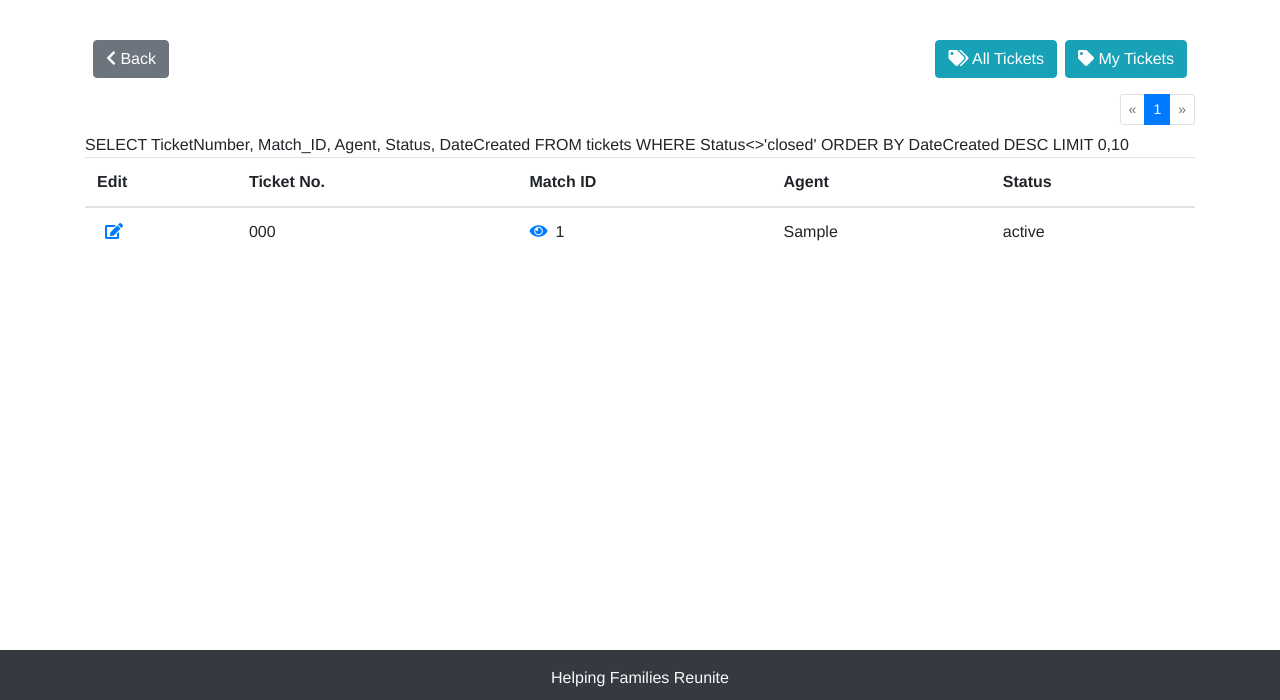
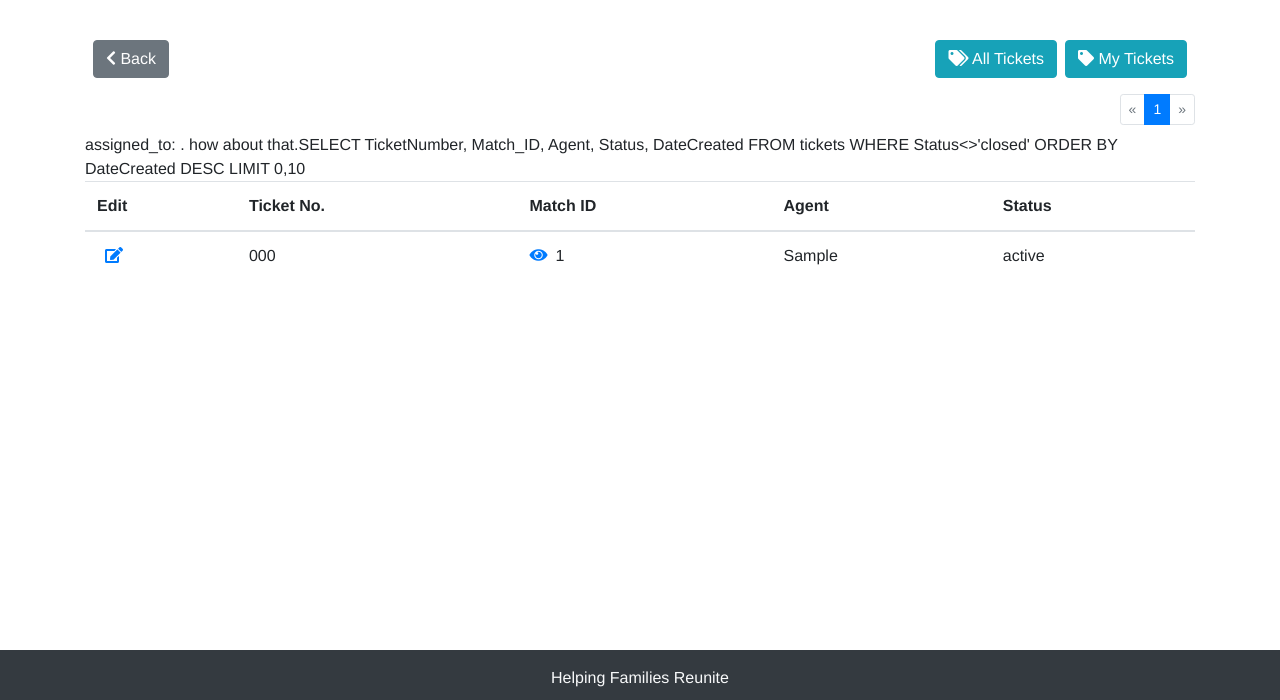
Before and after one commit to weirdaze/reunite, a PHP site: page /display_tickets.php in a window 1280 px wide. Shown: the part 100-800 px from the top of the page. Run offline with PHP 8.4, Linux system fonts and the light colour scheme; the visitor is signed in with stand-in values (Sample User, id 1); tables that the repository leaves empty or names only in its code hold one stand-in row (values such as "Sample post"); data that the repository does not hold is empty; some libraries are stand-ins or nearby versions.

Commit message:
ticket fix

```diff
--- a/includes/tickets.php
+++ b/includes/tickets.php
@@ -19,7 +19,7 @@
 	else{
 		$sql = "SELECT TicketNumber, Match_ID, Agent, Status, DateCreated FROM tickets WHERE Status<>'closed' ORDER BY DateCreated DESC LIMIT $start,$limit";
 	}
-
+	echo ("assigned_to: ".$assigned_to.". how about that.");
 	echo ($sql);
 	$result = mysqli_query($db,$sql);
 
```
